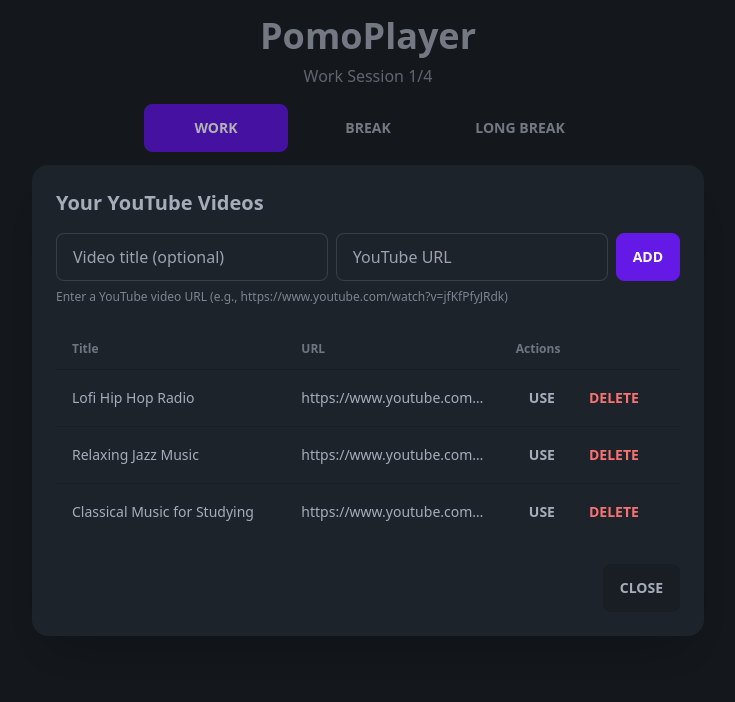
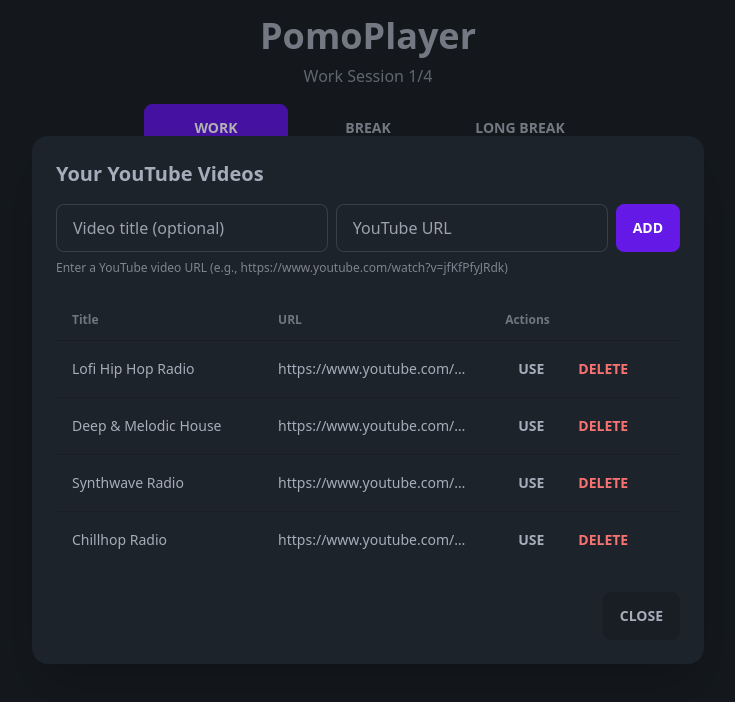
Before and after one commit to NateRolo/PomoPlayer, a Next.js app: page / in a window 1280 px wide. Both pictures are taken after a click on the button "Video Library". Shown: the top 702 px of the page, without its empty margins (272-1007 px from the left). Built offline with nearby package versions, Linux system fonts and the light colour scheme.

Commit message:
fix: remove non-functioning youtube link, replace and add new streams

```diff
--- a/app/components/VideoLibrary.tsx
+++ b/app/components/VideoLibrary.tsx
@@ -28,13 +28,18 @@ export const VideoLibrary: React.FC<VideoLibraryProps> = ({ onSelectVideo, onClo
       },
       {
         id: "2",
-        title: "Relaxing Jazz Music",
-        url: "https://www.youtube.com/watch?v=neV3EPgvZ3g"
+        title: "Deep & Melodic House",
+        url: "https://www.youtube.com/watch?v=WsDyRAPFBC8"
       },
       {
         id: "3",
-        title: "Classical Music for Studying",
-        url: "https://www.youtube.com/watch?v=1Cv0kCB59J0"
+        title: "Synthwave Radio",
+        url: "https://www.youtube.com/watch?v=4xDzrJKXOOY"
+      },
+      {
+        id: "4",
+        title: "Chillhop Radio",
+        url: "https://www.youtube.com/watch?v=5yx6BWlEVcY"
       }
     ];
   });
```
